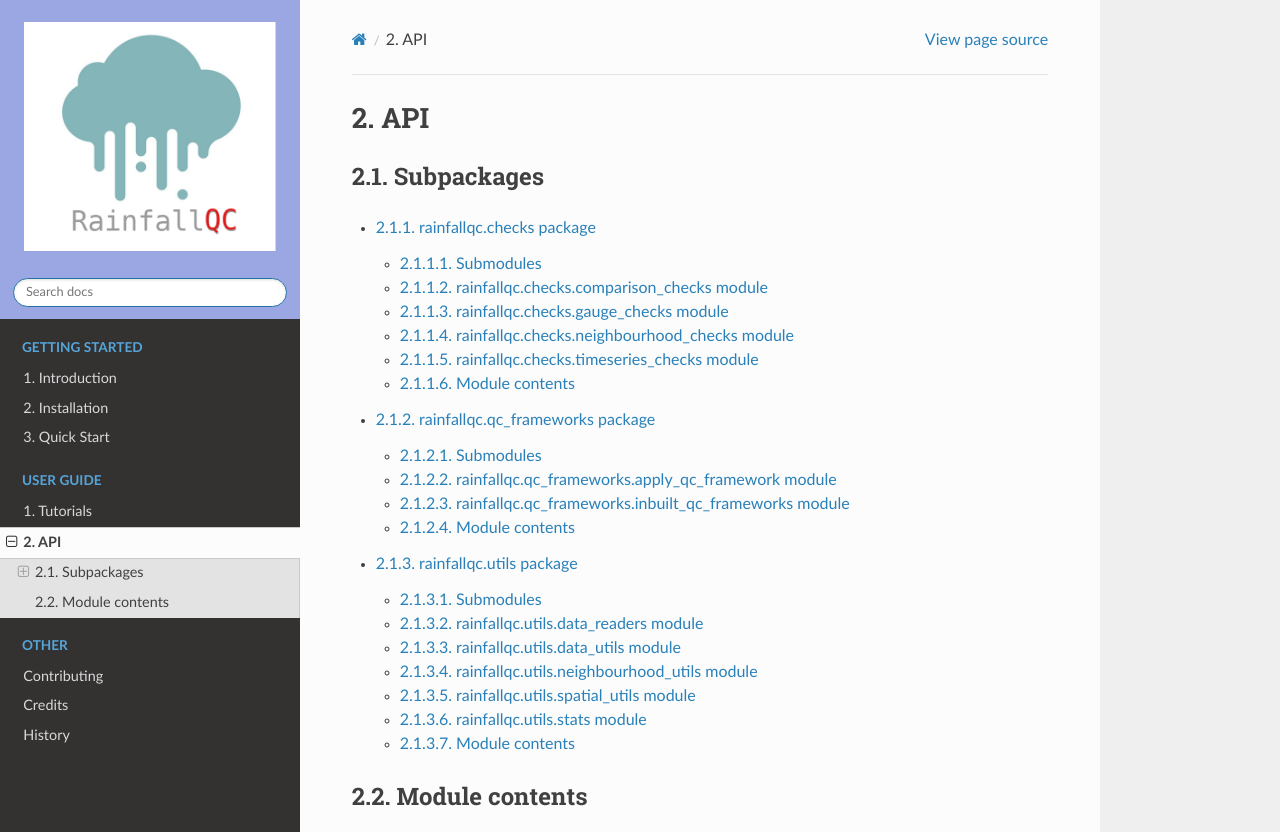
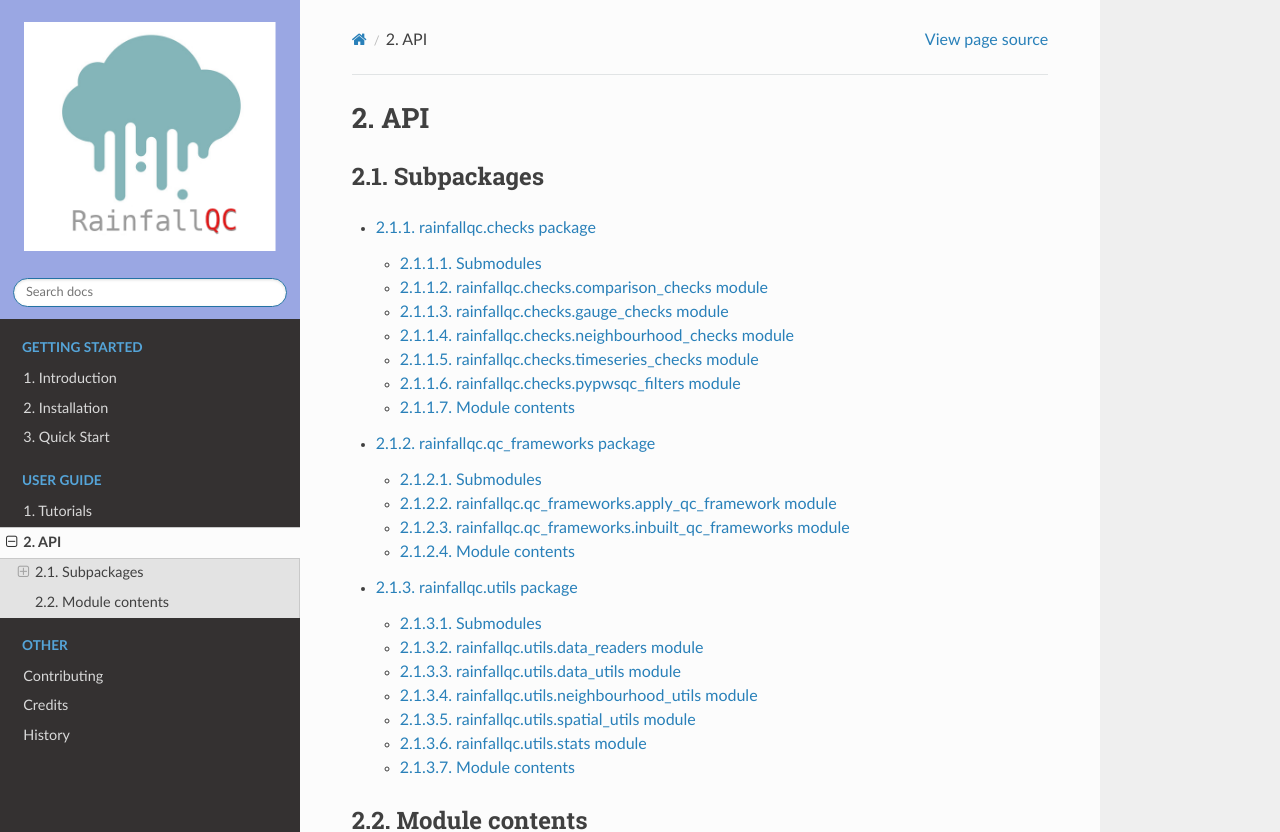
Before and after one commit to NERC-CEH/RainfallQC, a Sphinx documentation site: the page built from docs/api.rst, in a window 1280 px wide and 1149 px high, cut to the strip 0-832 px from the top of the window. Built offline with Sphinx 7.4.7 and the Read the Docs theme 3.1.0, drawn with Linux system fonts in a browser that asks for light colours.

Commit message:
add pypwsqc filters API

```diff
--- a/docs/rainfallqc.checks.rst
+++ b/docs/rainfallqc.checks.rst
@@ -36,6 +36,14 @@ rainfallqc.checks.timeseries\_checks module
    :show-inheritance:
    :undoc-members:
 
+rainfallqc.checks.pypwsqc\_filters module
+-------------------------------------------
+
+.. automodule:: rainfallqc.checks.pypwsqc_filters
+   :members:
+   :show-inheritance:
+   :undoc-members:
+
 Module contents
 ---------------
 
```
